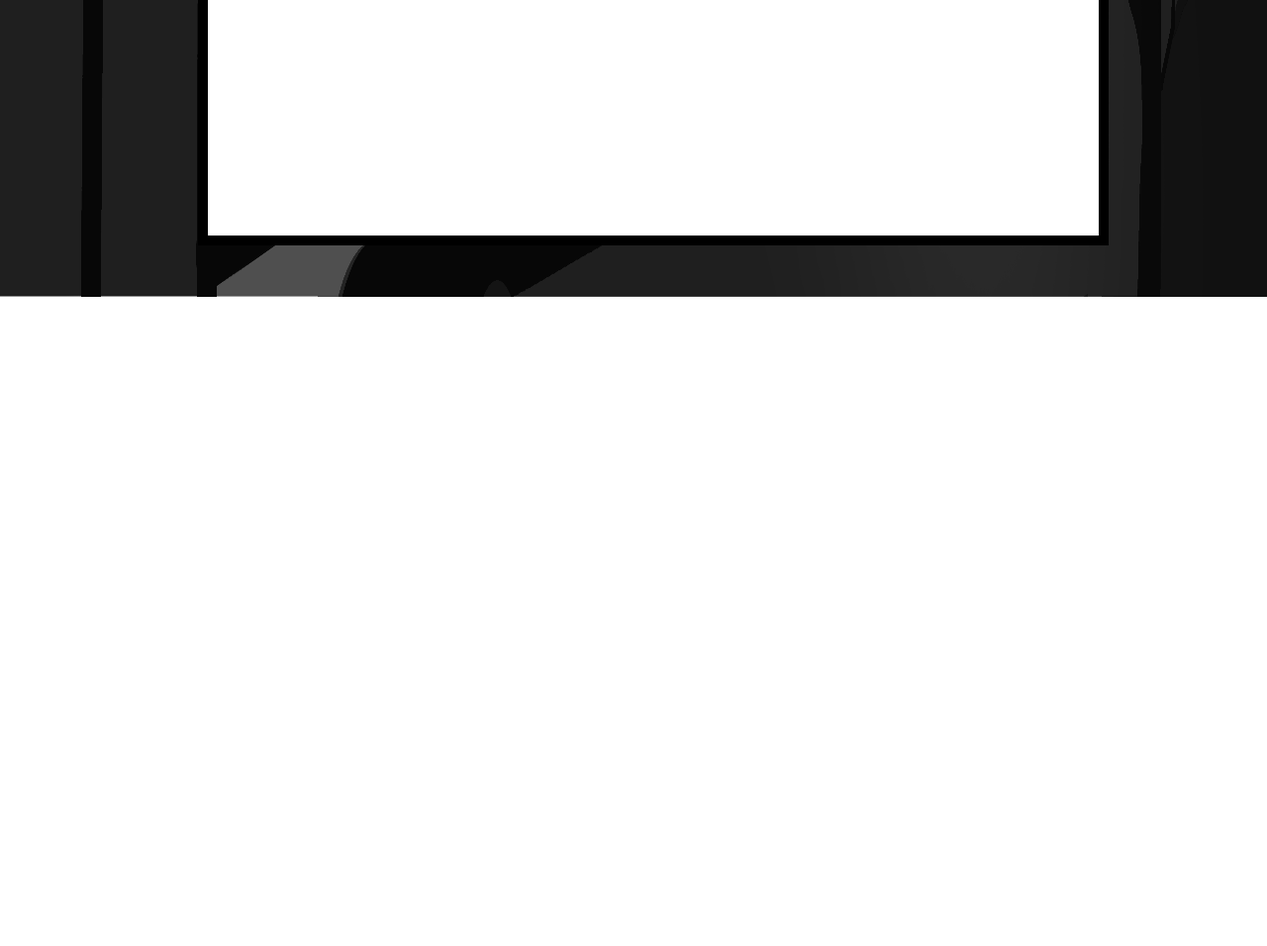
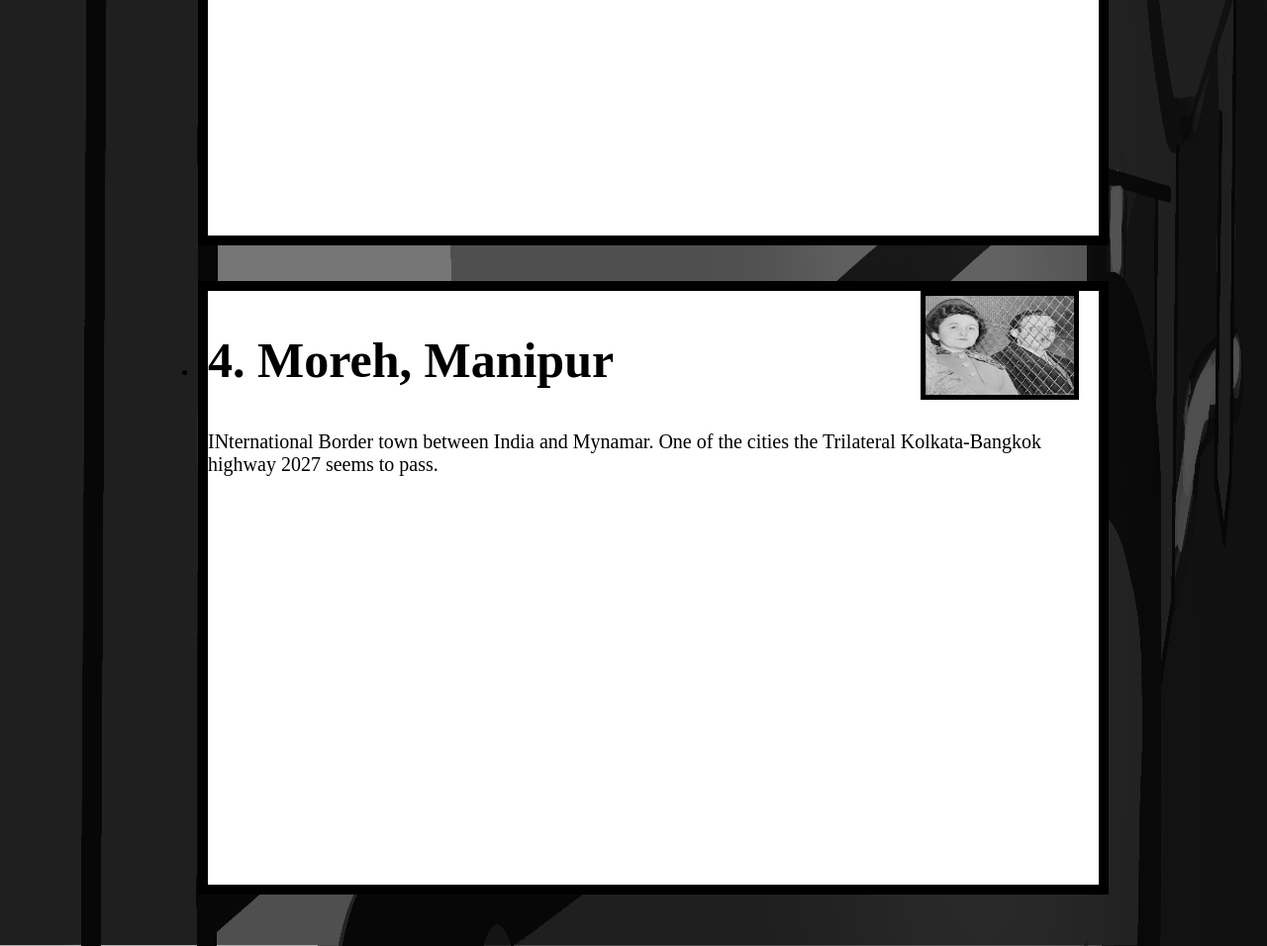
Before and after one commit to Bis2023/Bis2023.github.io, a plain HTML site: page index.html in a window 1280 px wide. Shown: the part 2074-3030 px from the top of the page at 99% size. Before the commit the page ends 2374 px from the top, so only its background shows below. Drawn offline with Linux system fonts and the light colour scheme.

Commit message:
Update index.html

```diff
--- a/index.html
+++ b/index.html
@@ -49,7 +49,15 @@
 	<p>Poor American fuckers electrocuted during cold war during Nazi rule. </p>
 	</li> <br><br>
 
+<!--...-->
 
+
+<li>
+	<img src="download (1).jpeg" alt="1">
+	<h2>4. Moreh, Manipur</h2>
+
+	<p>INternational Border town between India and Mynamar. One of the cities the Trilateral Kolkata-Bangkok highway 2027 seems to pass.
+	</li> <br><br>
 
 	</ul>
 
```
